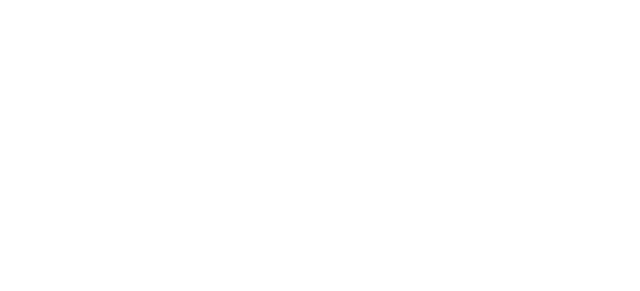
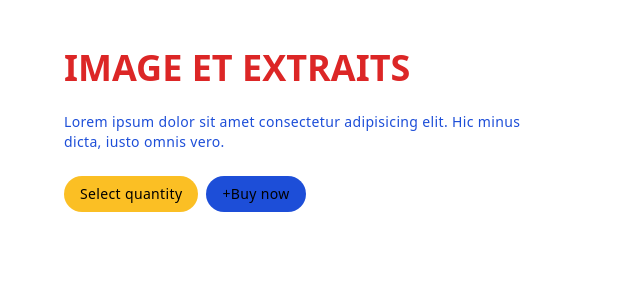
Before and after one commit to KarenPoulin/Siteweb-Tailwind-Super-Mario-Bros-Movie, a plain HTML site: page index.html in a window 1280 px wide. Shown: the whole page, without its empty margins (0-640 px from the left). Drawn offline with nearby package versions, Linux system fonts and the light colour scheme.

Commit message:
started second section

```diff
--- a/index.html
+++ b/index.html
@@ -12,5 +12,32 @@
 </head>
 <body>
 
+
+
+
+
+
+
+
+    <section class="container-fluid grid grid-cols-12 h-full p-12 justify-between md:items-center xl:px-16">
+        <div class="col-span-12 mb-4 flex flex-col items-center md:col-span-5 md:mr-4 md:items-start">
+            <h2 class="text-3xl text-center text-red-600 font-semibold uppercase mb-6 md:text-left lg:text-4xl">Image et extraits</h2>
+            <p class="text-sm text-center text-blue-700 font-light tracking-wide mb-6 md:text-left md:mb-4">Lorem ipsum dolor sit amet consectetur adipisicing elit. Hic minus dicta,
+                iusto omnis vero.
+            </p>
+            <div class="mt-4 mb-8 md:flex md:flex-col md:mt-2 md:mb-0 lg:flex-row">
+                <a href="#" class="bg-amber-400 hover:bg-amber-500 focus:bg-amber-500 text-base tracking-wide py-2 px-4 mx-2 rounded-full btn--boxShadowYellow
+                md:text-sm md:ml-0 md:mb-3">
+                    Select quantity</a>
+                <a href="#" class="bg-blue-700 hover:bg-blue-800 focus:bg-blue-800 text-base tracking-wide py-2 px-4 mx-2 rounded-full btn--boxShadowBlue
+                md:text-sm md:ml-0 md:mb-3">
+                    <span>+</span>Buy now</a>
+            </div>
+        </div>
+        <div class="bg-red-600 col-span-12 md:col-span-7 md:ml-4">
+
+        </div>
+    </section>
+
 </body>
 </html>
```
